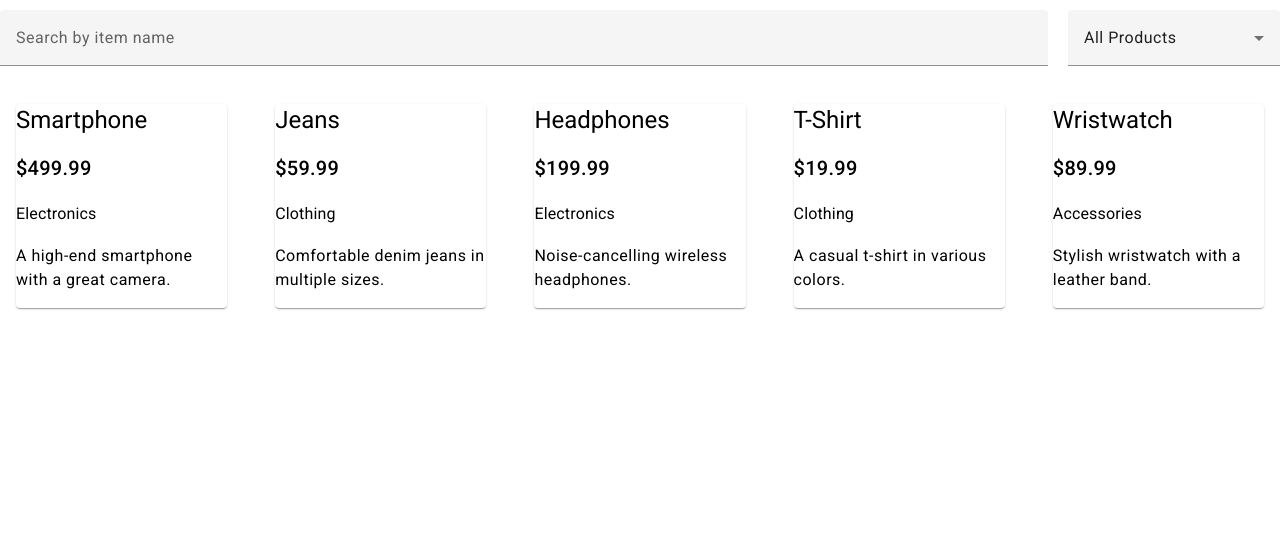
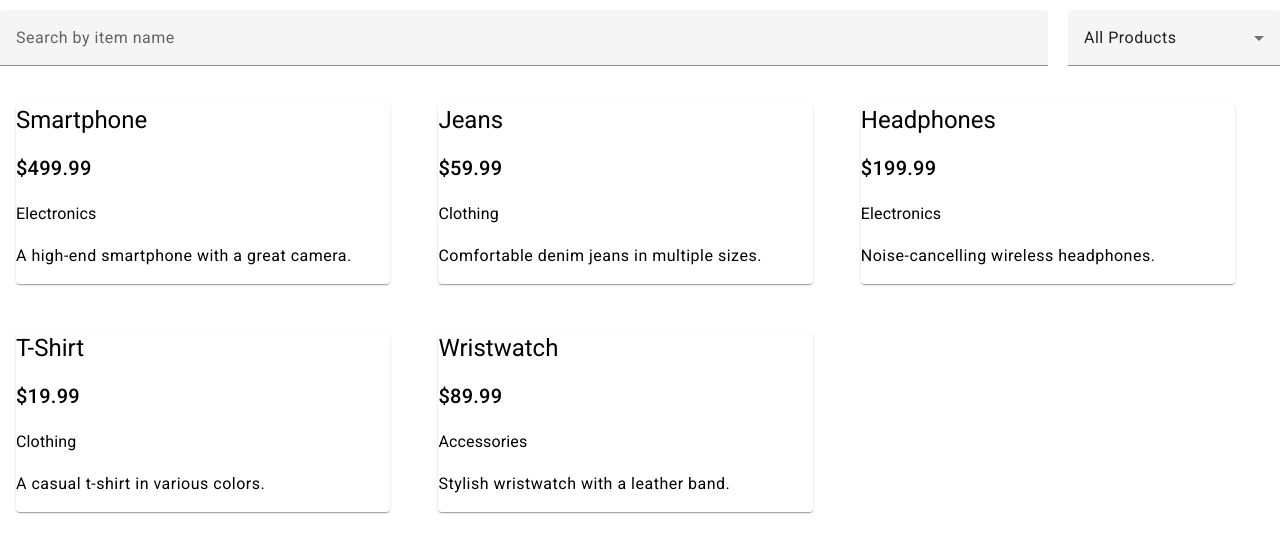
Before and after one commit to NawazSharifB/shopping-lisst, an Angular app: page / in a window 1280 px wide. Shown: the top 552 px of the page. Built offline with nearby package versions, Linux system fonts and the light colour scheme.

Commit message:
updated style

```diff
--- a/src/app/layout/layout.component.scss
+++ b/src/app/layout/layout.component.scss
@@ -1,10 +1,12 @@
+$gap: 16px;
+
 .products {
   display: flex;
-  gap: 16px;
+  gap: $gap;
   justify-content: flex-start;
   flex-flow: row wrap;
 
   .product {
-    flex: 1 1 200px;
+    flex: 0 1 calc(33% - $gap);
   }
 }
```
